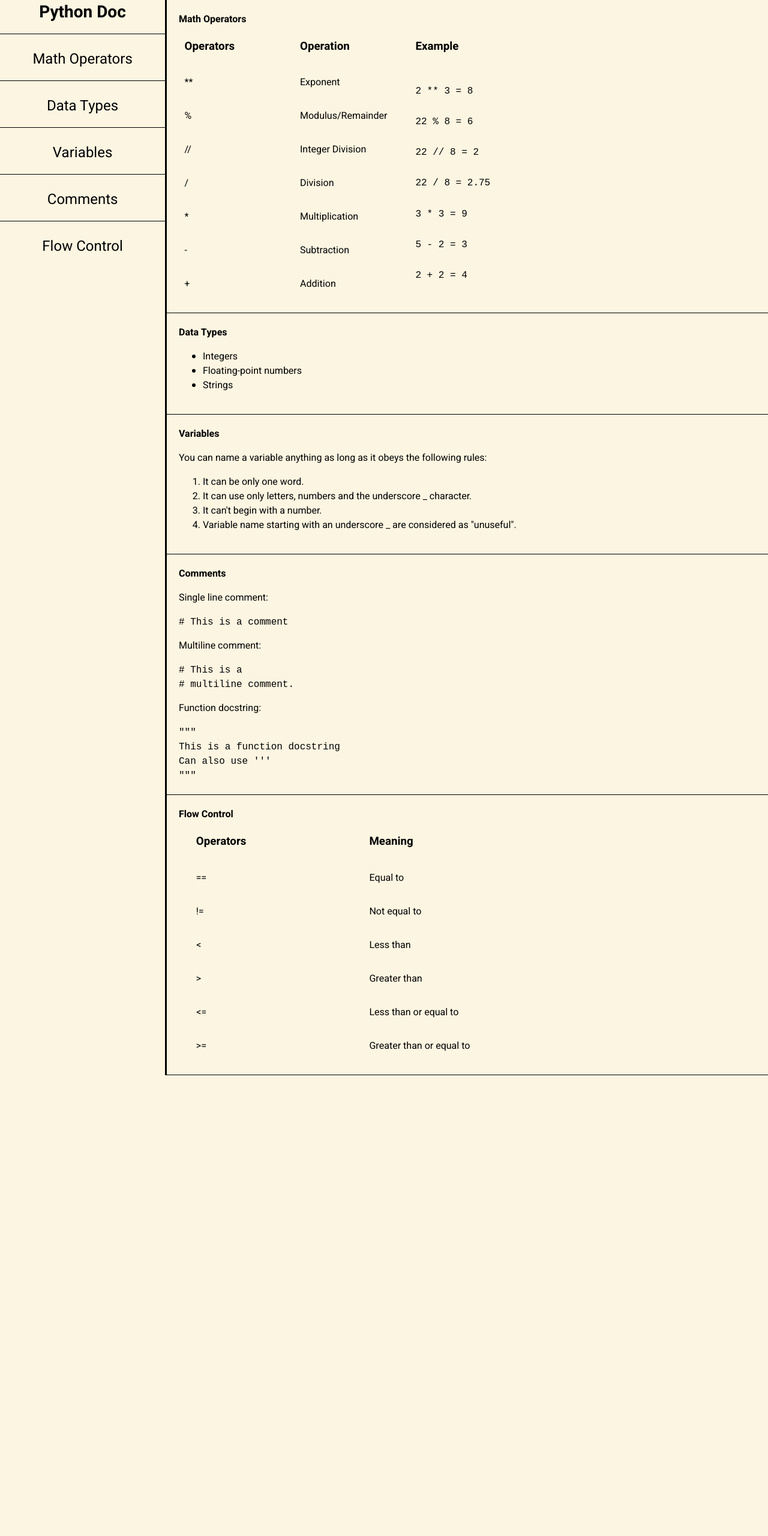
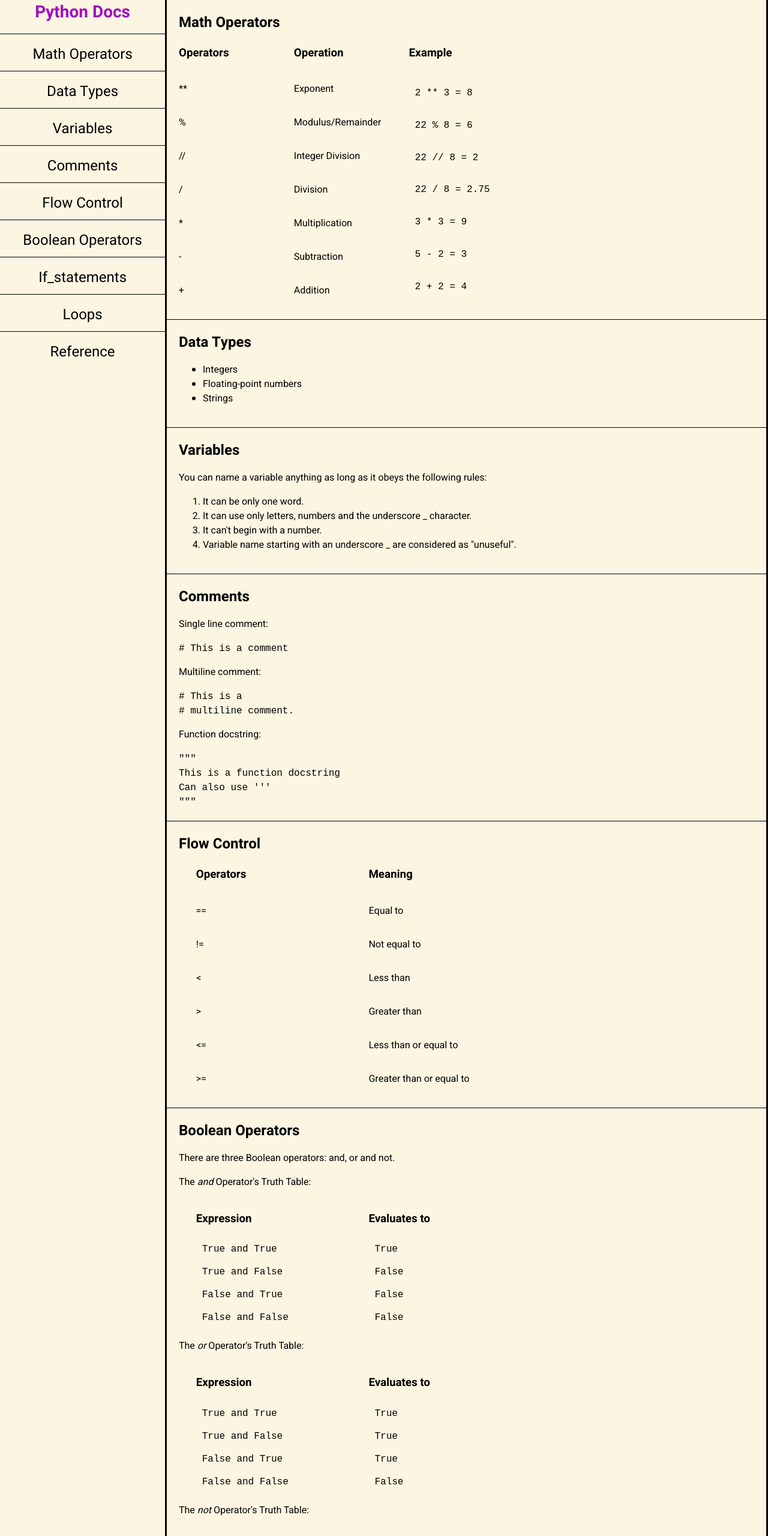
Before and after one commit to 0xSTVNDZ/TechnicalDocumentationPython, a plain HTML site: page index.html in a window 1280 px wide. Shown: the top 2560 px of the page at 60% size. Before the commit the page ends 2000 px from the top, so only its background shows below. Drawn offline with Linux system fonts and the light colour scheme.

Commit message:
fixed buggy css

```diff
--- a/css/styles.css
+++ b/css/styles.css
@@ -1,3 +1,9 @@
+/*
+    set font properties
+    set forground and background colors
+    create a flex container
+    set width, top and margins
+*/
 body {
     font-size: 16px;
     font-weight: 400;
@@ -10,6 +16,12 @@
     margin: 0px 0px;
 }
 
+/*
+    set to flex container
+    set constant width
+    center content horizontally
+    fixed position
+*/
 #navbar {
     display: flex;
     flex-wrap: wrap;
@@ -18,114 +30,127 @@
     position: fixed;
 }
 
+/*
+    set font size, color
+    set height
+*/
 #navbar header {
     height: 2em;
     font-size: 1.75em;
+    color: #9f0dc3;
+
 }
 
+/*
+    set width to 100% for items to wrap in container
+    set to flex container, set top border
+    set padding and max height of each list element
+*/
 #navbar li {
     width: 100%;
     display: flex;
     justify-content: center;
     border-top: 1px solid black;
-    padding: 1.5em 0em;
+    padding: 1em 0em;
     max-height: 29px;
 }
 
+/*
+    remove underline for link text
+    set color
+    set font size
+*/
 #navbar a {
     text-decoration: none;
     color: black;
     font-size: 1.5em;
 }
 
+/*
+    main body of site
+    set to flex container, align content to the top
+    of container
+    set width of container
+    offset section 275px to the right to account for the
+    nav bar
+*/
 #main-doc {
     display: flex;
     align-content: flex-start;
     flex-wrap: wrap;
-    width: 85%;
+    width: 87%;
     margin-left: 275px;
-    height: 2000px;
 }
 
+/*
+    each section of the body
+    set width to 100%
+    add padding
+    add left, right and bottom borders
+*/
 .main-section {
     width: 100%;
     padding: 20px;
     border-bottom: 1px solid black;
     border-left: 3px solid black;
-
+    border-right: 3px solid black;
 }
 
+li.ref {
+    margin-left: 2em;
+    padding: 2em;
+}
+
+/*
+    set header font weight
+    set font size
+*/
 header {
     font-weight: 700;
+    font-size: 1.5em;
 }
 
-.op-table {
+/*section 1, css for 3 column table format of info*/
+.three_col_tab {
     display: inline-flex;
     width: auto;
     max-width: 60%;
     justify-content: space-around;
 }
 
-.operators {
-    display: flex;
-    flex-wrap: wrap;
-    width: 30%;
-}
-
-.operators p {
-    width: 100%;
-}
-
-.operation {
-    display: flex;
-    flex-wrap: wrap;
-    width: 30%;
-}
-
-.operation p {
-    width: 100%;
-}
-
-.example {
-    display: flex;
-    flex-wrap: wrap;
-    width: 30%;
-}
-
-.example code{
-    width: 100%;
-}
-
-.compare-table {
+/*section 5, css for 2 column table format of info*/
+.two_col_tab {
     display: inline-flex;
     max-width: 60%;
     width: auto;
     justify-content: space-around;
 }
 
-.comp-operators {
+.col {
     display: flex;
     flex-wrap: wrap;
     width: 40%;
 }
 
-.comp-operators p {
+.col p {
     width: 100%;
 }
 
-.comp-meaning {
-    display: flex;
-    flex-wrap: wrap;
-    width: 40%;
+.col code {
+    width: 100%;
+    padding: 10px;
 }
 
-.comp-meaning p {
-    width: 100%;
+.ref a {
+    color: green;
+    text-decoration: none;
 }
 
 /*
-    remove navbar if width under 1080px
+    if width under 1080px:
+    remove navbar, give z-index to main and navbar
     invert colors
+    should have fixed title at top
 */
 @media screen and (max-width: 1080px) {
     body {
@@ -137,7 +162,7 @@
         display: flex;
         align-content: flex-start;
         flex-wrap: wrap;
-        width: 85%;
+        width: 100%;
         margin-left: 0px;
         height: 2000px;
         z-index: 1;
@@ -146,4 +171,16 @@
     #navbar {
         z-index: 0;
     }
+
+    #navbar header {
+        color: black;
+    }
+
+    .main-section {
+        border-bottom: 1px solid #fcf5e1;
+    }
+
+    .ref a {
+        color: #00e3ef;
+    }
 }
--- a/index.html
+++ b/index.html
@@ -12,26 +12,27 @@
         <!--nav bar, css will make it align on the left of the page-->
         <!--each nav link will be a topic discussed in the documentation-->
         <nav id="navbar">
-            <header>Python Doc</header>
+            <header>Python Docs</header>
             <!--fill in 'topic'-->
             <li><a href="#math_operators" class="nav-link">Math Operators</a></li>
             <li><a href="#data_types" class="nav-link">Data Types</a></li>
             <li><a href="#variables" class="nav-link">Variables</a></li>
             <li><a href="#comments" class="nav-link">Comments</a></li>
             <li><a href="#flow_control" class="nav-link">Flow Control</a></li>
+            <li><a href="#boolean_operators">Boolean Operators</a></li>
+            <li><a href="#if_statements">If_statements</a></li>
+            <li><a href="#loops">Loops</a></li>
+            <li><a href="#reference">Reference</a></li>
             <!--<li><a href="#topic">Topic</a></li>-->
         </nav>
 
         <!--main documentation-->
         <main id="main-doc">
             <!--separate each topic with section elements and group them with same class attr-->
-            <!--
-                5 li elements
-            -->
             <section class="main-section" id="math_operators">
                 <header>Math Operators</header>
-                <div class="op-table">
-                    <div class="operators">
+                <div class="three_col_tab">
+                    <div class="col">
                         <h3>Operators</h3>
                         <p>**</p>
                         <p>%</p>
@@ -41,7 +42,7 @@
                         <p>-</p>
                         <p>+</p>
                     </div>
-                    <div class="operation">
+                    <div class="col">
                         <h3>Operation</h3>
                         <p>Exponent</p>
                         <p>Modulus/Remainder</p>
@@ -51,7 +52,7 @@
                         <p>Subtraction</p>
                         <p>Addition</p>
                     </div>
-                    <div class="example">
+                    <div class="col">
                         <h3>Example</h3>
                         <code>2 ** 3 = 8</code>
                         <code>22 % 8 = 6</code>
@@ -104,8 +105,8 @@
 
             <section class="main-section" id="flow_control">
                 <header>Flow Control</header>
-                <div class="compare-table">
-                    <div class="comp-operators">
+                <div class="two_col_tab">
+                    <div class="col">
                         <h3>Operators</h3>
                         <p>==</p>
                         <p>!=</p>
@@ -114,7 +115,7 @@
                         <p><=</p>
                         <p>>=</p>
                     </div>
-                    <div class="comp-meaning">
+                    <div class="col">
                         <h3>Meaning</h3>
                         <p>Equal to</p>
                         <p>Not equal to</p>
@@ -125,6 +126,103 @@
                     </div>
                 </div>
             </section>
+
+            <section class="main-section" id="boolean_operators">
+                <header>Boolean Operators</header>
+                <p>There are three Boolean operators: and, or and not.</p>
+                <p>The <i>and</i> Operator's Truth Table:</p>
+                <div class="two_col_tab">
+                    <div class="col">
+                        <h3>Expression</h3>
+                        <code>True and True</code>
+                        <code>True and False</code>
+                        <code>False and True</code>
+                        <code>False and False</code>
+                    </div>
+                    <div class="col">
+                        <h3>Evaluates to</h3>
+                        <code>True</code>
+                        <code>False</code>
+                        <code>False</code>
+                        <code>False</code>
+                    </div>
+                </div>
+
+                <p>The <i>or</i> Operator's Truth Table:</p>
+                <div class="two_col_tab">
+                    <div class="col">
+                        <h3>Expression</h3>
+                        <code>True and True</code>
+                        <code>True and False</code>
+                        <code>False and True</code>
+                        <code>False and False</code>
+                    </div>
+                    <div class="col">
+                        <h3>Evaluates to</h3>
+                        <code>True</code>
+                        <code>True</code>
+                        <code>True</code>
+                        <code>False</code>
+                    </div>
+                </div>
+
+                <p>The <i>not</i> Operator's Truth Table:</p>
+                <div class="two_col_tab">
+                    <div class="col">
+                        <h3>Expression</h3>
+                        <code>not True</code>
+                        <code>not False</code>
+                    </div>
+                    <div class="col">
+                        <h3>Evaluates to</h3>
+                        <code>False</code>
+                        <code>True</code>
+                    </div>
+                </div>
+            </section>
+
+            <section class="main-section" id="if_statements">
+                <header>If Statements</header>
+                <h3>if statements</h3>
+                <code>if name == 'Alice': <br> print('Hi, Alice.')</code>
+                <h3>else statements</h3>
+                <code>name = 'Bob' <br>if name == 'Alice': <br>print('Hi, Alice.') <br>
+                    else: <br>print('Hello, stranger.')</code>
+                <h3>elif statements</h3>
+                <code>name = 'Bob' <br>age = 5 <br>if name == 'Alice': <br>print('Hi, Alice.') <br>
+                    elif age < 12: <br> print('You are not Alice, kiddo.')</code>
+            </section>
+
+            <section class="main-section" id="loops">
+                <header>Loops</header>
+                <h3>while Loop statements</h3>
+                <code>spam = 0 <br> while spam < 5: <br> print('Hello, world.') <br> spam = spam + 1</code>
+                <h3>break statements</h3>
+                <p>if the execution reaches a break statement, it immediately exits the while loop's
+                    clause:
+                </p>
+                <code>while True: <br> print('Please type your name.') <br>name = input() <br>
+                    if name == 'your name': <br>break <br>print('Thank you!')</code>
+                <h3>continue statements</h3>
+                <p>When the program execution reaches a continue statement, the program execution immediately
+                     jumps back to the start of the loop.</p>
+                <code>while True: <br>print('Who are you?') <br>name = input() <br>if name != 'Joe': <br>
+                    continue <br>print('Hello, Joe. What is the password? (It is a fish.)') <br>
+                    password = input() <br>if password == 'swordfish': <br>break <br>print('Access granted.')</code>
+                <h3>for loops</h3>
+                <code>for i in range(5): <br>print('Jimmy Five Times ({})'.format(str(i)))</code>
+            </section>
+
+            <section class="main-section" id="TBD">
+                <header>TBD</header>
+            </section>
+
+            <section class="main-section" id="reference">
+                <header>Reference</header>
+                <li class="ref">All the documentation in this page is taken from
+                    <a href="https://www.pythoncheatsheet.org/">pythoncheatsheet.org</a></li>
+            </section>
+
         </main>
     </body>
 
```
Also changed, not shown: 1 other file.
